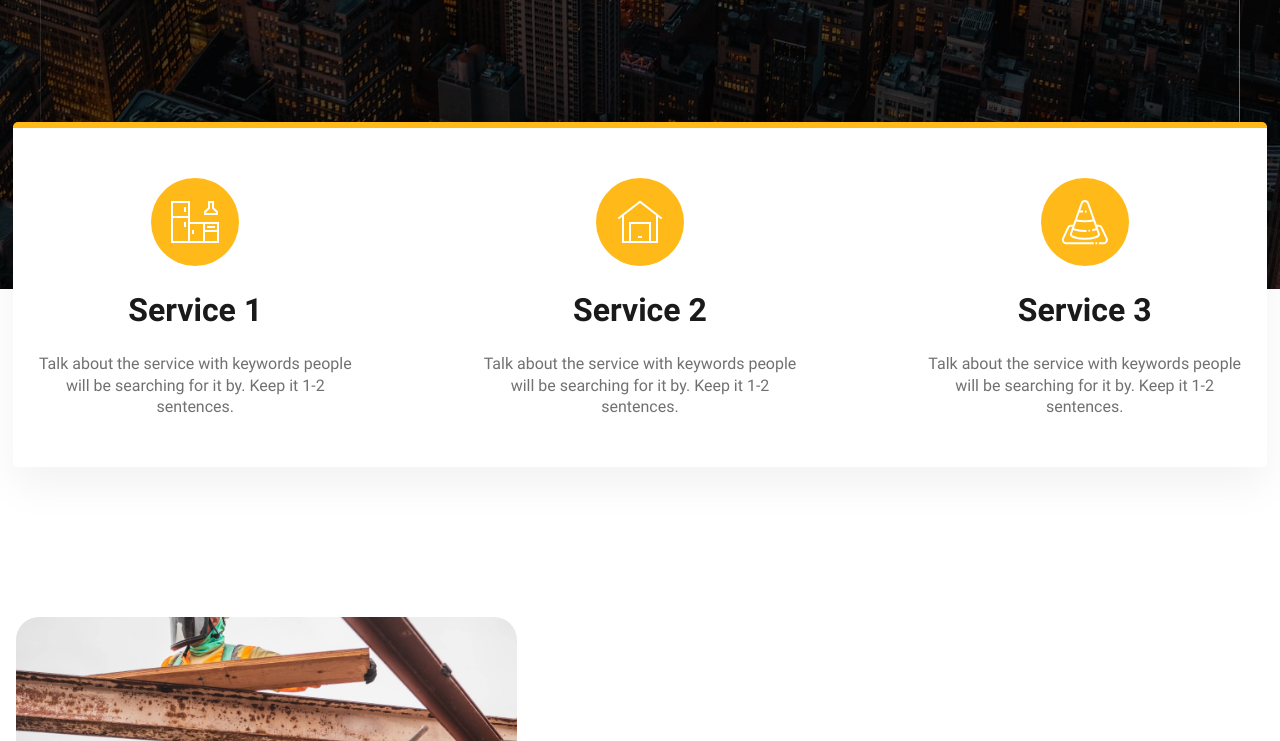
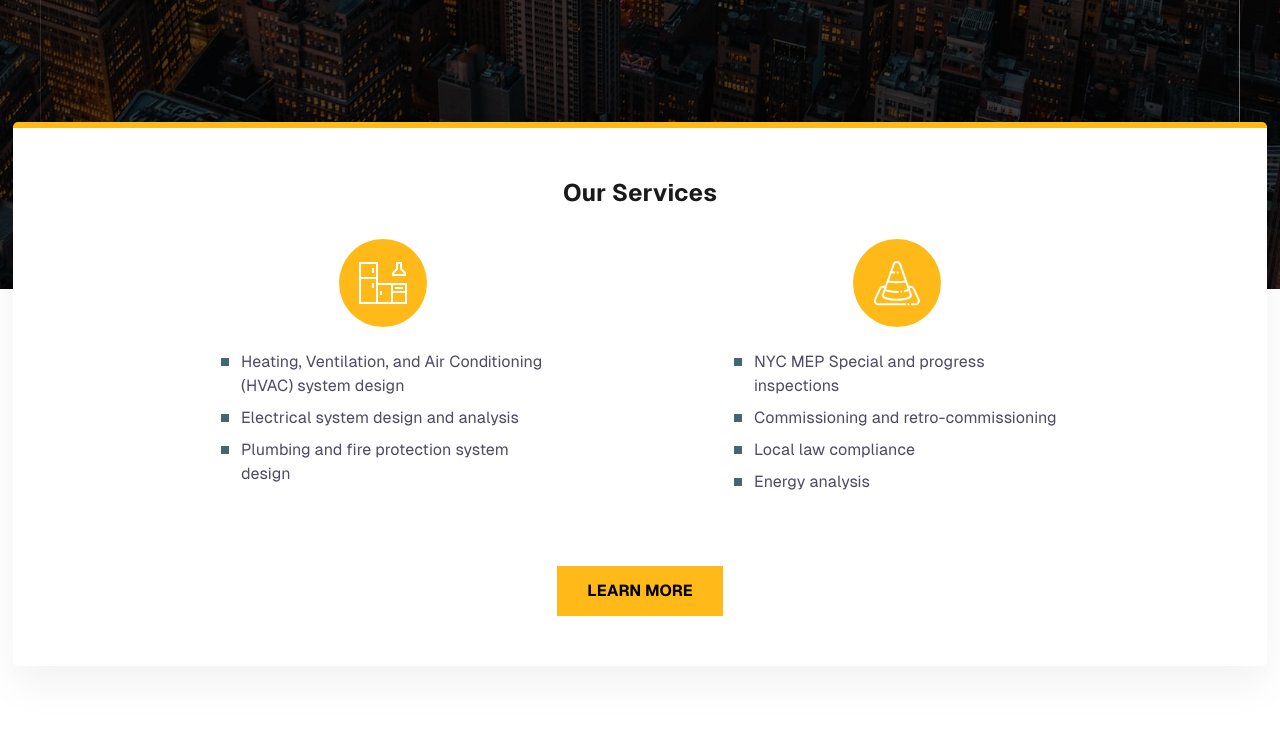
Before and after one commit to dadeeley67/orsar-engineering, an Eleventy site: page src/index.html in a window 1280 px wide. Shown: the part 910-1651 px from the top of the page. Built offline with nearby package versions, Linux system fonts and the light colour scheme; Eleventy itself is replaced by a stand-in of ours; files that its build step writes are made by us from their sources; a web font is replaced by a local one.

Commit message:
Added new font, custom list styles, removed unused pages

```diff
--- a/src/_includes/components/footer.html
+++ b/src/_includes/components/footer.html
@@ -25,9 +25,9 @@
                     <li>
                         <a href="/projects">Projects</a>
                     </li>
-                    <li>
+                    <!-- <li>
                         <a href="/testimonials">Reviews</a>
-                    </li>
+                    </li> -->
                     <li>
                         <a href="/contact">Contact</a>
                     </li>
--- a/src/admin/config.yml
+++ b/src/admin/config.yml
@@ -4,7 +4,7 @@ backend:
 
 local_backend: true
 # change url to a link to the image you want to use, no file paths, must be a URL
-logo_url: https://codestitch.app/frontend/images/logo.png
+logo_url: https://github.com/dadeeley67/orsar-engineering/blob/main/src/assets/images/logo.png
 
 media_folder: "src/assets/images/blog"
 public_folder: "/assets/images/blog"
--- a/src/assets/css/critical.css
+++ b/src/assets/css/critical.css
@@ -5,7 +5,7 @@
 /* Mobile - 360px */
 @media only screen and (min-width: 0em) {
   #hero {
-    font-family: "Roboto", "Arial", sans-serif;
+    font-family: "Geist", "Arial", sans-serif;
     /* Centers button */
     text-align: center;
     /* changes on tablet */
@@ -218,17 +218,25 @@
     position: relative;
     z-index: 100;
   }
-  .services .card {
+  .services h2 {
+    text-align: center;
+    margin: 0 auto 2rem;
+  }
+  .services-button {
+    text-align: center;
+    margin: 2em 0em 0em 0em;
+  }
+  .services .services-cards .card {
     width: 100%;
     max-width: 22.3125em;
     margin: auto;
     margin-bottom: 3.125em;
     display: block;
   }
-  .services .card:last-of-type {
+  .services .services-cards .card:last-of-type {
     margin-bottom: 0;
   }
-  .services .card picture {
+  .services .services-cards .card picture {
     width: 5.5em;
     height: 5.5em;
     margin: auto;
@@ -239,11 +247,11 @@
     justify-content: center;
     align-items: center;
   }
-  .services .card picture img {
+  .services .services-cards .card picture img {
     width: 3em;
     height: 3em;
   }
-  .services .card h2 {
+  .services .services-cards .card h2 {
     font-size: 2em;
     font-weight: 700;
     line-height: 1.35em;
@@ -251,11 +259,39 @@
     margin-bottom: 0.65em;
     color: #1a1a1a;
   }
-  .services .card p {
+  .services .services-cards .card p {
     line-height: 1.3333333333em;
     text-align: center;
     width: 100%;
     opacity: 0.7;
+  }
+  .services .services-cards .card .cs-ul {
+    max-width: 39.375rem;
+    margin: 0 0 2rem 0;
+    padding: 0;
+    /* clips the bullets to create the half circle */
+    overflow: hidden;
+  }
+  .services .services-cards .card .cs-ul .cs-li {
+      list-style: none;
+      margin: 0 0 0.5rem 0;
+      color: var(--bodyTextColor);
+      display: flex;
+      justify-content: flex-start;
+      align-items: flex-start;
+      gap: 0.75rem;
+      position: relative;
+  }
+  .services .services-cards .card .cs-ul .cs-li:before {
+      /* bullet */
+      content: "";
+      width: 0.5rem;
+      height: 0.5rem;
+      margin-top: 0.5rem;
+      background: var(--secondary);
+      display: block;
+      /* prevents flexbox from squishing it */
+      flex: none;
   }
 }
 /* Inbetween */
@@ -263,13 +299,15 @@
   .services {
     font-size: min(1.8vw, 1em);
     width: 98%;
-    display: flex;
-    justify-content: space-between;
-    align-items: flex-start;
   }
-  .services .card {
+  .services .services-cards .card {
     max-width: 20.3125em;
     margin: 0;
+  }
+  .services-cards {
+    display: flex;
+    justify-content: space-evenly;
+    align-items: flex-start;
   }
 }
 /* Large Desktop */
@@ -277,7 +315,7 @@
   .services {
     padding: 3.125em 5em;
   }
-  .services .card {
+  .services .services-cards .card {
     max-width: 22.3125em;
   }
 }
@@ -286,13 +324,19 @@
   body.dark-mode #services {
     background: var(--medium);
   }
-  body.dark-mode #services picture {
+  body.dark-mode #services .services-cards picture {
     background: var(--primaryDark);
   }
   body.dark-mode #services h2 {
     font-weight: bold;
     color: #fff;
   }
+  body.dark-mode .services .services-cards .card .cs-ul .cs-li {
+    color: var(--bodyTextColorWhite);
+  }
+  body.dark-mode .services .services-cards .card .cs-ul .cs-li {
+    opacity: 0.8;
+  }
 }
 
 /*# sourceMappingURL=critical.css.map */
--- a/src/assets/css/root.css
+++ b/src/assets/css/root.css
@@ -84,33 +84,34 @@
 }
 /* Fonts and general styles */
 @media only screen and (min-width: 0em) {
-  /* roboto-regular - latin */
+  /* Geist-Regular - latin */
   @font-face {
     font-style: normal;
-    font-family: "Roboto";
+    font-family: "Geist";
     font-weight: 400;
     font-display: swap;
-    src: local(""), url("/assets/fonts/roboto-v29-latin-regular.woff2") format("woff2"), url("/assets/fonts/roboto-v29-latin-regular.woff") format("woff"); /* Chrome 6+, Firefox 3.6+, IE 9+, Safari 5.1+ */
+    src: local(""), url("/assets/fonts/Geist-Regular.woff2") format("woff2"); /* Chrome 6+, Firefox 3.6+, IE 9+, Safari 5.1+ */
   }
-  /* roboto-700 - latin */
+  /* Geist-Bold - latin */
   @font-face {
     font-style: normal;
-    font-family: "Roboto";
+    font-family: "Geist";
     font-weight: 700;
     font-display: swap;
-    src: local(""), url("/assets/fonts/roboto-v29-latin-700.woff2") format("woff2"), url("/assets/fonts/roboto-v29-latin-700.woff") format("woff"); /* Chrome 6+, Firefox 3.6+, IE 9+, Safari 5.1+ */
+    src: local(""), url("/assets/fonts/Geist-Bold.woff2") format("woff2"); /* Chrome 6+, Firefox 3.6+, IE 9+, Safari 5.1+ */
   }
-  /* roboto-900 - latin */
+  /* Geist-Black - latin */
   @font-face {
     font-style: normal;
-    font-family: "Roboto";
+    font-family: "Geist";
     font-weight: 900;
     font-display: swap;
-    src: local(""), url("/assets/fonts/roboto-v29-latin-900.woff2") format("woff2"), url("/assets/fonts/roboto-v29-latin-900.woff") format("woff"); /* Chrome 6+, Firefox 3.6+, IE 9+, Safari 5.1+ */
+    src: local(""), url("/assets/fonts/Geist-Black.woff2") format("woff2"); /* Chrome 6+, Firefox 3.6+, IE 9+, Safari 5.1+ */
   }
+
   body,
   html {
-    font-family: "Roboto", Arial, sans-serif;
+    font-family: "Geist", Arial, sans-serif;
     font-size: 100%;
     margin: 0;
     padding: 0;
@@ -250,7 +251,7 @@
   }
   #cs-navigation {
     /* remove the font family so the Stitch inherits the fonts from your global stylesheet */
-    font-family: "Roboto", "Arial", sans-serif;
+    font-family: "Geist", "Arial", sans-serif;
     width: 100%;
     /* prevents padding from affecting height and width */
     box-sizing: border-box;
@@ -685,7 +686,7 @@
 @media only screen and (min-width: 64rem) {
   #cs-navigation {
     /* remove the font family so the Stitch inherits the fonts from your global stylesheet */
-    font-family: "Roboto", "Arial", sans-serif;
+    font-family: "Geist", "Arial", sans-serif;
     width: 100%;
     /* prevents padding from affecting height and width */
     box-sizing: border-box;
--- a/src/index.html
+++ b/src/index.html
@@ -76,6 +76,8 @@ eleventyNavigation:
 
     <section id="services" class="services">
         <!-- Get Icons From flaticon.com -->
+        <h2>Our Services</h2>
+        <div class="services-cards">
             <div class="card">
                 <picture>
                     <img
@@ -86,21 +88,11 @@ eleventyNavigation:
                     width="48"
                     height="48" />
                 </picture>
-            <h2>Service 1</h2>
-            <p>Talk about the service with keywords people will be searching for it by. Keep it 1-2 sentences.</p>
-        </div>
-        <div class="card">
-            <picture>
-                <img
-                aria-hidden="true"
-                decoding="async"
-                src="/assets/svgs/service2.svg"
-                alt="appliance"
-                width="48"
-                height="48" />
-            </picture>
-            <h2>Service 2</h2>
-            <p>Talk about the service with keywords people will be searching for it by. Keep it 1-2 sentences.</p>
+                <ul class="cs-ul">
+                    <li class="cs-li">Heating, Ventilation, and Air Conditioning (HVAC) system design</li>
+                    <li class="cs-li">Electrical system design and analysis</li>
+                    <li class="cs-li">Plumbing and fire protection system design</li>
+                </ul>
             </div>
             <div class="card">
                 <picture>
@@ -112,9 +104,18 @@ eleventyNavigation:
                     width="48"
                     height="48" />
                 </picture>
-            <h2>Service 3</h2>
-            <p>Talk about the service with keywords people will be searching for it by. Keep it 1-2 sentences.</p>
+                <ul class="cs-ul">
+                    <li class="cs-li">NYC MEP Special and progress inspections</li>
+                    <li class="cs-li">Commissioning and retro-commissioning</li>
+                    <li class="cs-li">Local law compliance</li>
+                    <li class="cs-li">Energy analysis</li>
+                </ul>
             </div>
+        </div>
+        <div class="services-button">
+            <a href="/services" class="cs-button-solid">Learn More</a>
+        </div>
+
     </section>
 
     <!-- ============================================ -->
@@ -276,16 +277,16 @@ eleventyNavigation:
     <!--                   Reviews                    -->
     <!-- ============================================ -->
 
-    <section id="reviews">
+    <!-- <section id="reviews">
         <div class="cs-container">
             <span class="cs-topper">Our Reviews</span>
             <h2 class="cs-title">Words From Our Customers</h2>
             <p class="cs-text">
                 Lorem ipsum dolor sit amet, consectetur adipiscing elit. Sit dolor volutpat porttitor sagittis nunc nisl. Sagittis sit pellentesque gravida viverra. Leo ut sed euismod tortor risus et. Ornare non neque, leo, ornare. Lorem ipsum dolor sit amet.
             </p>
-            <ul class="cs-card-group">
+            <ul class="cs-card-group"> -->
                 <!-- Review 1 -->
-                <li class="cs-item">
+                <!-- <li class="cs-item">
                     <img
                     class="cs-item-img"
                     aria-hidden="true"
@@ -311,9 +312,9 @@ eleventyNavigation:
                     alt="stars"
                     width="96"
                     height="16" />
-                </li>
+                </li> -->
                 <!-- Review 2 -->
-                <li class="cs-item">
+                <!-- <li class="cs-item">
                     <img
                     class="cs-item-img"
                     aria-hidden="true"
@@ -343,7 +344,7 @@ eleventyNavigation:
             </ul>
             <a aria-label="read more reviews" href="/reviews" class="cs-button-solid">Our Reviews</a>
         </div>
-    </section>
+    </section> -->
 
     {% include 'components/cta.html' %}
 {% endblock %}
```
Also changed, not shown: src/content/pages/reviews.html (+6 -6 lines), src/assets/fonts/Geist-Black.woff2 (added), src/assets/fonts/Geist-Bold.woff2 (added), src/assets/fonts/Geist-Light.woff2 (added), src/assets/fonts/Geist-Medium.woff2 (added), src/assets/fonts/Geist-Regular.woff2 (added), src/assets/fonts/roboto-v29-latin-700.woff (deleted), src/assets/fonts/roboto-v29-latin-700.woff2 (deleted), src/assets/fonts/roboto-v29-latin-900.woff (deleted), src/assets/fonts/roboto-v29-latin-900.woff2 (deleted), src/assets/fonts/roboto-v29-latin-regular.woff (deleted), src/assets/fonts/roboto-v29-latin-regular.woff2 (deleted). Lines whose indentation alone changed are shown as unchanged.
